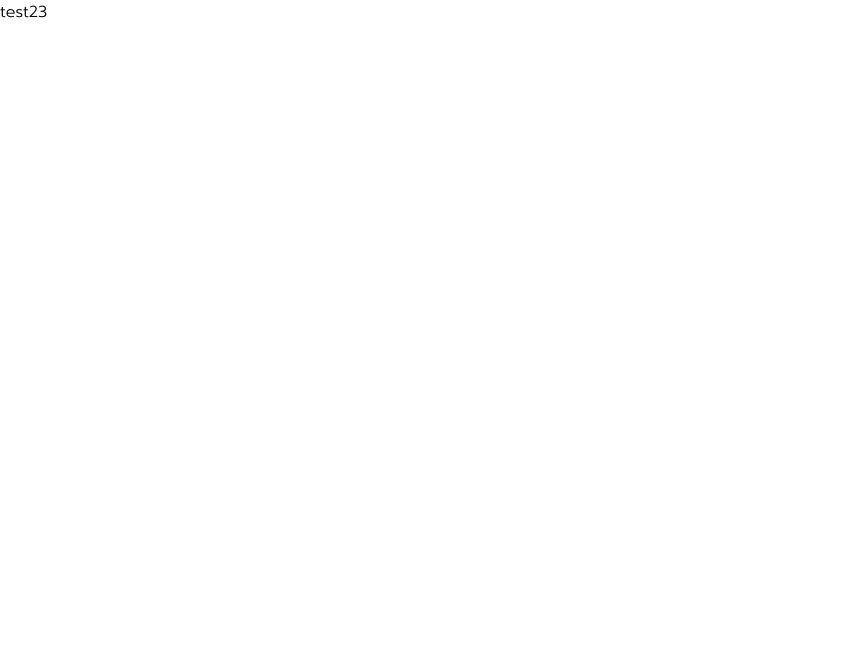
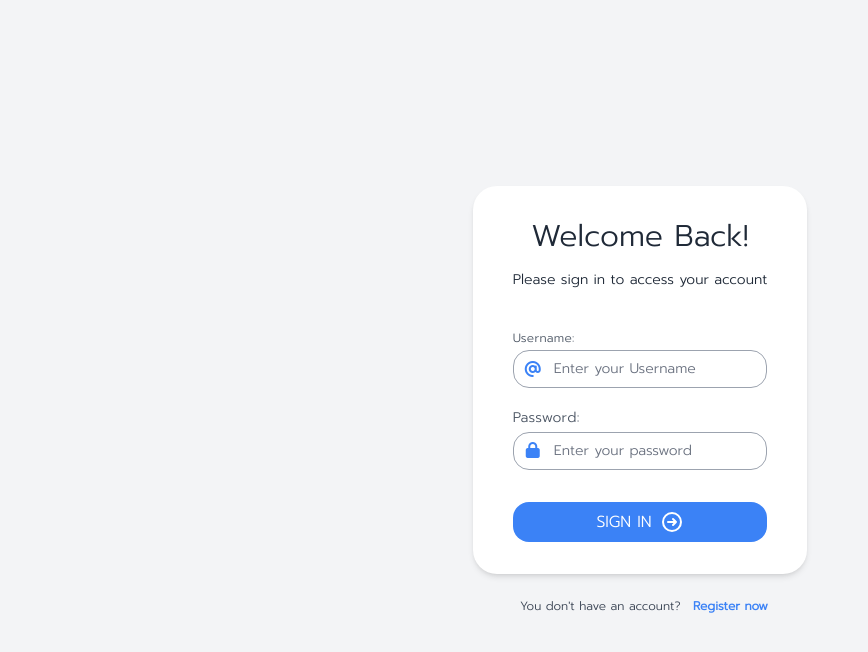
Before and after one commit to JeanTiwat-dev/Webpro_project_used-car, a Vue app in the folder project/frontend/: page /#/login in a window 1280 px wide. Shown: the top 652 px of the page, without its empty margins (0-868 px from the left). Built offline with nearby package versions, Linux system fonts and the light colour scheme.

Commit message:
📝add login page

```diff
--- a/project/frontend/src/views/Login/login.vue
+++ b/project/frontend/src/views/Login/login.vue
@@ -1,5 +1,201 @@
 <template>
-    <div id="app">
-        <p>test23</p>
+  <div id="app">
+    <!-- component -->
+
+    <div
+      class="min-h-screen flex flex-col items-center justify-center bg-gray-100"
+    >
+      <div
+        class="
+          flex flex-col
+          bg-white
+          shadow-md
+          px-4
+          sm:px-6
+          md:px-8
+          lg:px-10
+          py-8
+          rounded-3xl
+          w-50
+          max-w-md
+        "
+      >
+        <div class="font-medium self-center text-xl sm:text-3xl text-gray-800">
+          Welcome Back!
+        </div>
+        <div class="mt-4 self-center text-xl sm:text-sm text-gray-800">
+          Please sign in to access your account
+        </div>
+
+        <div class="mt-10">
+          <form action="#">
+            <div class="flex flex-col mb-5">
+              <label
+                for="email"
+                class="mb-1 text-xs tracking-wide text-gray-600"
+                >Username:</label
+              >
+              <div class="relative">
+                <div
+                  class="
+                    inline-flex
+                    items-center
+                    justify-center
+                    absolute
+                    left-0
+                    top-0
+                    h-full
+                    w-10
+                    text-gray-400
+                  "
+                >
+                  <i class="fas fa-at text-blue-500"></i>
+                </div>
+
+                <input
+                  v-model="username"
+                  id="username"
+                  type="text"
+                  name="username"
+                  class="
+                    text-sm
+                    placeholder-gray-500
+                    pl-10
+                    pr-4
+                    rounded-2xl
+                    border border-gray-400
+                    w-full
+                    py-2
+                    focus:outline-none focus:border-blue-400
+                  "
+                  placeholder="Enter your Username"
+                />
+              </div>
+            </div>
+            <div class="flex flex-col mb-6">
+              <label
+                for="password"
+                class="mb-1 text-xs sm:text-sm tracking-wide text-gray-600"
+                >Password:</label
+              >
+              <div class="relative">
+                <div
+                  class="
+                    inline-flex
+                    items-center
+                    justify-center
+                    absolute
+                    left-0
+                    top-0
+                    h-full
+                    w-10
+                    text-gray-400
+                  "
+                >
+                  <span>
+                    <i class="fas fa-lock text-blue-500"></i>
+                  </span>
+                </div>
+
+                <input
+                  v-model="password"
+                  id="password"
+                  type="password"
+                  name="password"
+                  class="
+                    text-sm
+                    placeholder-gray-500
+                    pl-10
+                    pr-4
+                    rounded-2xl
+                    border border-gray-400
+                    w-full
+                    py-2
+                    focus:outline-none focus:border-blue-400
+                  "
+                  placeholder="Enter your password"
+                />
+              </div>
+            </div>
+
+            <div class="flex w-full">
+              <button
+                type="submit"
+                class="
+                  flex
+                  mt-2
+                  items-center
+                  justify-center
+                  focus:outline-none
+                  text-white text-sm
+                  sm:text-base
+                  bg-blue-500
+                  hover:bg-blue-600
+                  rounded-2xl
+                  py-2
+                  w-full
+                  transition
+                  duration-150
+                  ease-in
+                "
+              >
+                <span class="mr-2 uppercase">Sign In</span>
+                <span>
+                  <svg
+                    class="h-6 w-6"
+                    fill="none"
+                    stroke-linecap="round"
+                    stroke-linejoin="round"
+                    stroke-width="2"
+                    viewBox="0 0 24 24"
+                    stroke="currentColor"
+                  >
+                    <path
+                      d="M13 9l3 3m0 0l-3 3m3-3H8m13 0a9 9 0 11-18 0 9 9 0 0118 0z"
+                    />
+                  </svg>
+                </span>
+              </button>
+            </div>
+          </form>
+        </div>
+      </div>
+      <div class="flex justify-center items-center mt-6">
+        <a
+          href="#"
+          target="_blank"
+          class="
+            inline-flex
+            items-center
+            text-gray-700
+            font-medium
+            text-xs text-center
+          "
+        >
+          <span class="ml-2"
+            >You don't have an account?
+            <a href="#" class="text-xs ml-2 text-blue-500 font-semibold"
+              >Register now</a
+            ></span
+          >
+        </a>
+      </div>
     </div>
+  </div>
 </template>
+
+<script>
+import axios from "axios";
+// @ is an alias to /src
+export default {
+  name: "login",
+  data() {
+    return {
+      username: "",
+      password: "",
+      user: [],
+      error: false,
+    };
+  },
+};
+</script>
```
